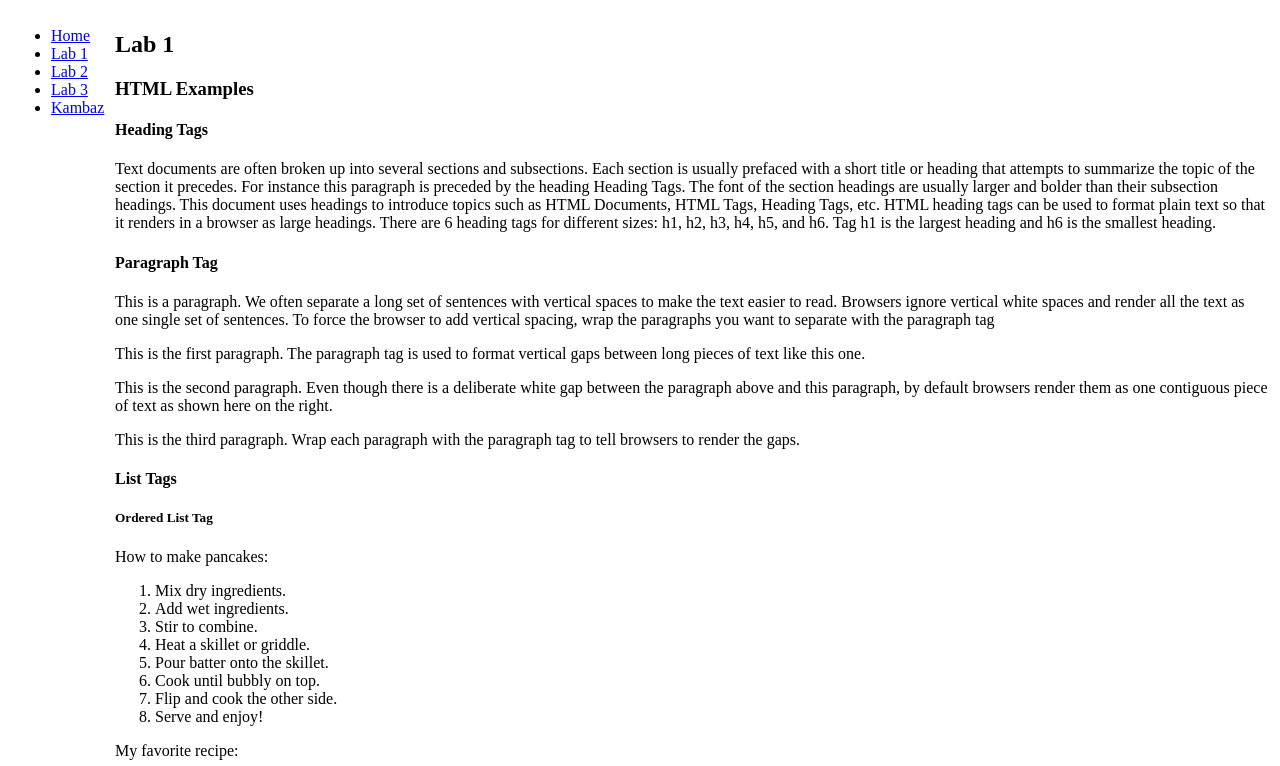
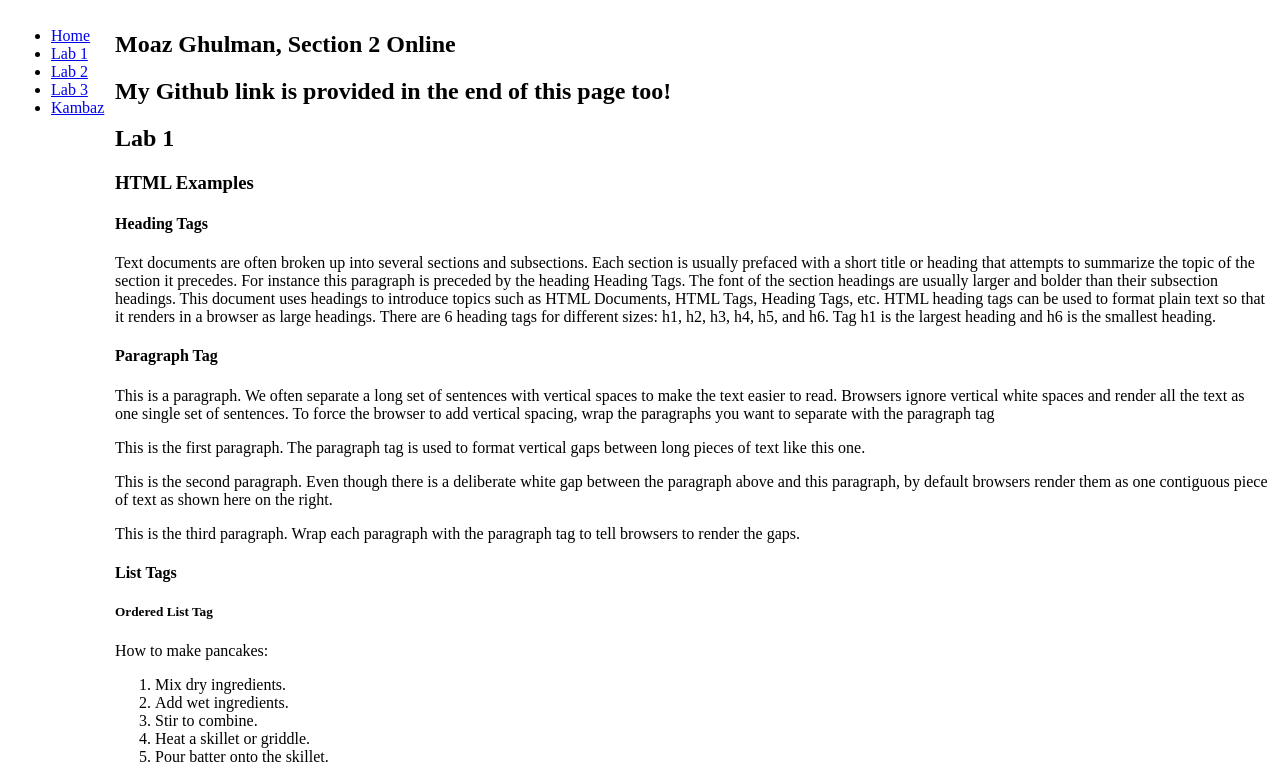
Before and after one commit to MoazNEU/kambaz-next-js, a Next.js app: page /labs/lab1 in a window 1280 px wide. Shown: the top 766 px of the page. Built offline with nearby package versions, Linux system fonts and the light colour scheme.

Commit message:
added my name in lab 1

```diff
--- a/app/labs/lab1/page.tsx
+++ b/app/labs/lab1/page.tsx
@@ -3,6 +3,8 @@
 export default function Lab1() {
     return (
       <div id="wd-lab1">
+        <h2>Moaz Ghulman, Section 2 Online</h2>
+        <h2>My Github link is provided in the end of this page too!</h2>
         <h2>Lab 1</h2>
         <h3>HTML Examples</h3>
         <div id="wd-h-tag">
```
